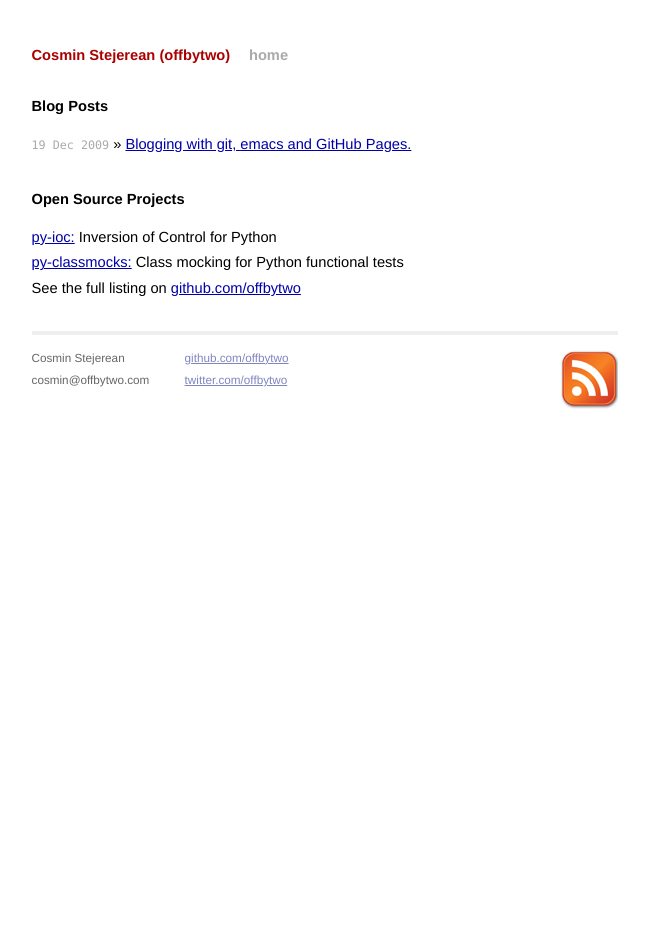
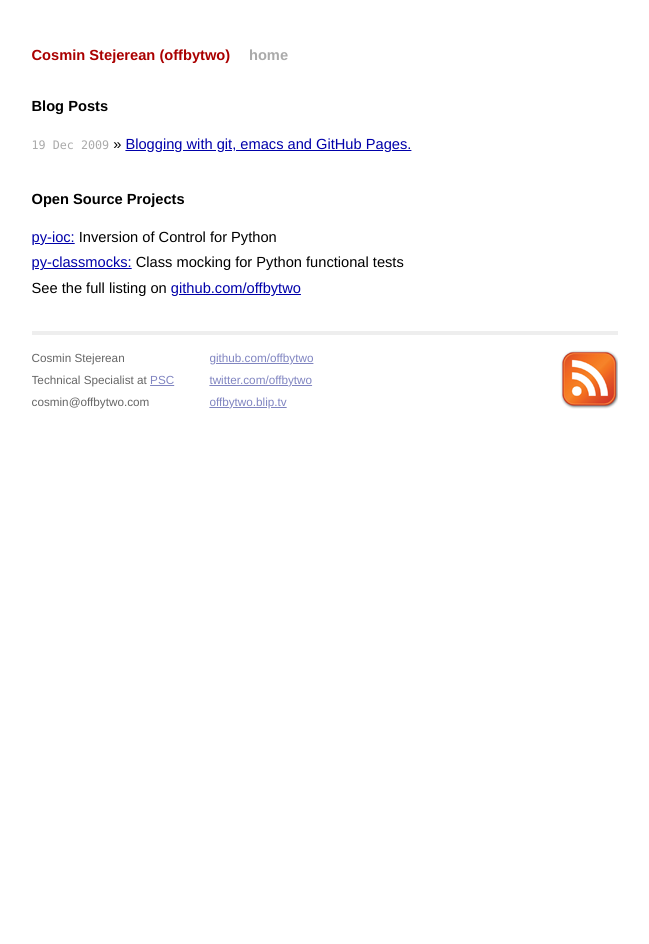
Before and after one commit to cosmin/cosmin.github.io, a Jekyll site: the page built from index.html, in a window 1280 px wide. Shown: the whole page, without its empty margins (315-964 px from the left). Built offline with Jekyll 4.4.1, drawn with Linux system fonts in a browser that asks for light colours.

Commit message:
couple of other small tweaks

```diff
--- a/_layouts/default.html
+++ b/_layouts/default.html
@@ -28,6 +28,7 @@
     <div class="contact">
       <p>
         Cosmin Stejerean<br />
+        Technical Specialist at <a href="http://psclistens.com">PSC</a><br />
         cosmin@offbytwo.com<br />
       </p>
     </div>
@@ -35,6 +36,7 @@
       <p>
         <a href="http://github.com/offbytwo/">github.com/offbytwo</a><br />
         <a href="http://twitter.com/offbytwo/">twitter.com/offbytwo</a><br />
+        <a href="http://offbytwo.blip.tv/">offbytwo.blip.tv</a><br />
       </p>
     </div>
     <div class="rss">
--- a/index.html
+++ b/index.html
@@ -1,6 +1,6 @@
 ---
 layout: default
-title: Tom Preston-Werner
+title: Cosmin Stejerean (offbytwo)
 ---
 
 <div id="home">
```
